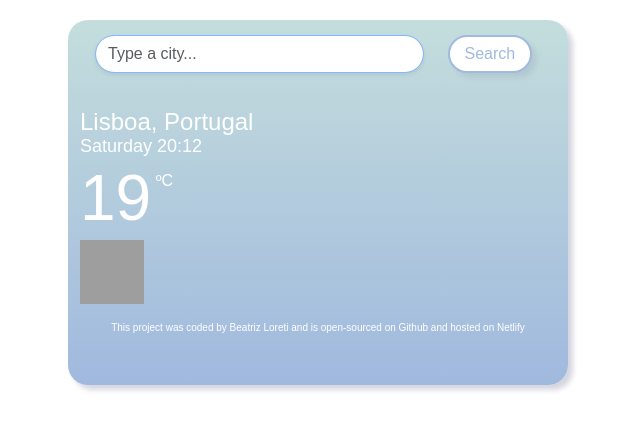
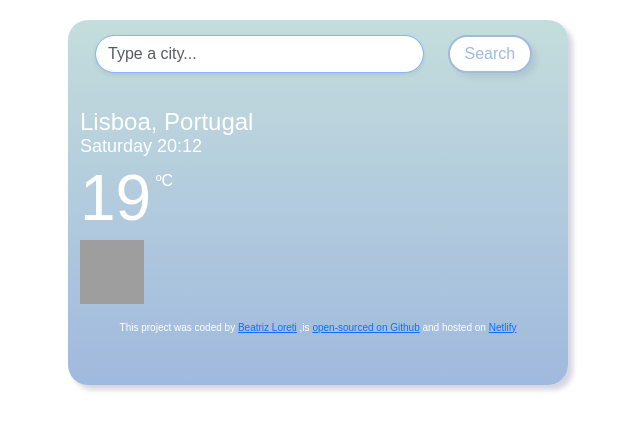
Before and after one commit to bialoreti/SCP-week7, a plain HTML site: page index.html in a window 1280 px wide. Shown: the whole page, without its empty margins (322-962 px from the left). Drawn offline with nearby package versions, Linux system fonts and the light colour scheme; no server answers; grey boxes are pictures that could not be loaded.

Commit message:
added links on footer

```diff
--- a/index.html
+++ b/index.html
@@ -17,7 +17,7 @@
             <form class="search-form" id="search-form">
                 <div class="row">
                     <div class="col-9">
-                        <input type="search" placeholder="Type a city..." autofocus="on" autocomplete="off"
+                        <input type="search" placeholder="Type a city..." required autofocus="on" autocomplete="off"
                             id="city-input" class="form-control shadow-sm" />
                     </div>
                     <div class="col-3">
@@ -38,7 +38,8 @@
                 </div>
             </div>
         </div>
-        <footer>This project was coded by Beatriz Loreti and is open-sourced on Github and hosted on Netlify</footer>
+        <footer>This project was coded by
+            <a href="https://github.com/bialoreti" target="_blank">Beatriz Loreti</a> ,is <a href="https://github.com/bialoreti/SCP-week7" target="_blank">open-sourced on Github</a> and hosted on <a href="https://biaweatherapp.netlify.app/" target="_blank">Netlify</a></footer>
     </div>
 
     <script src="src/index.js"></script>
```
